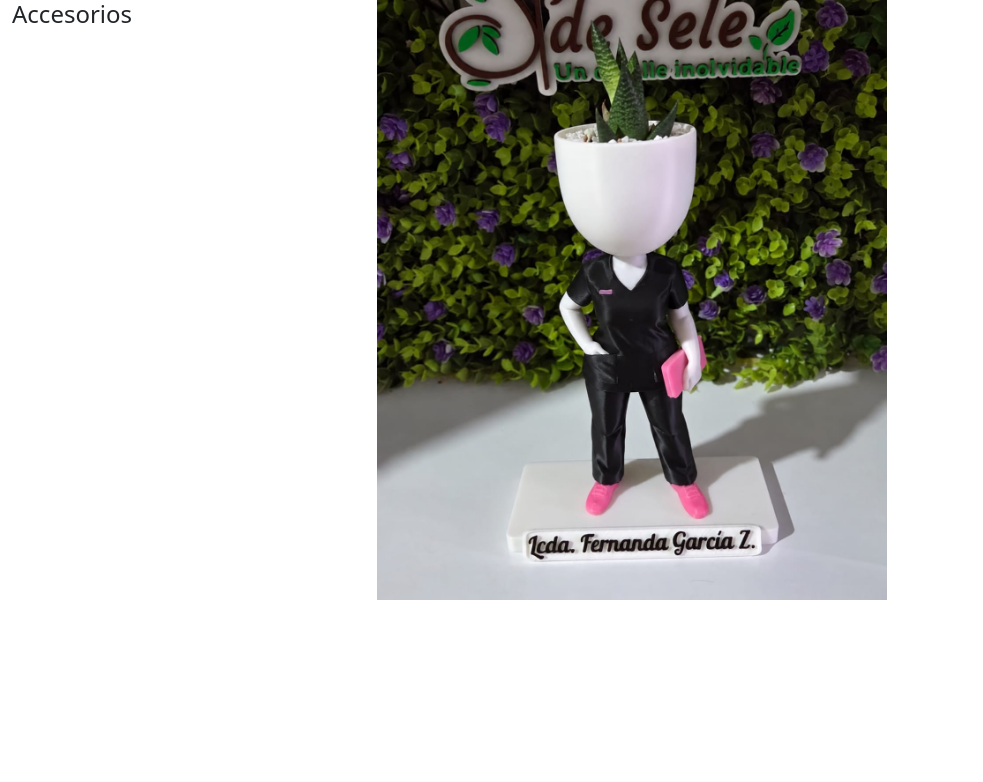
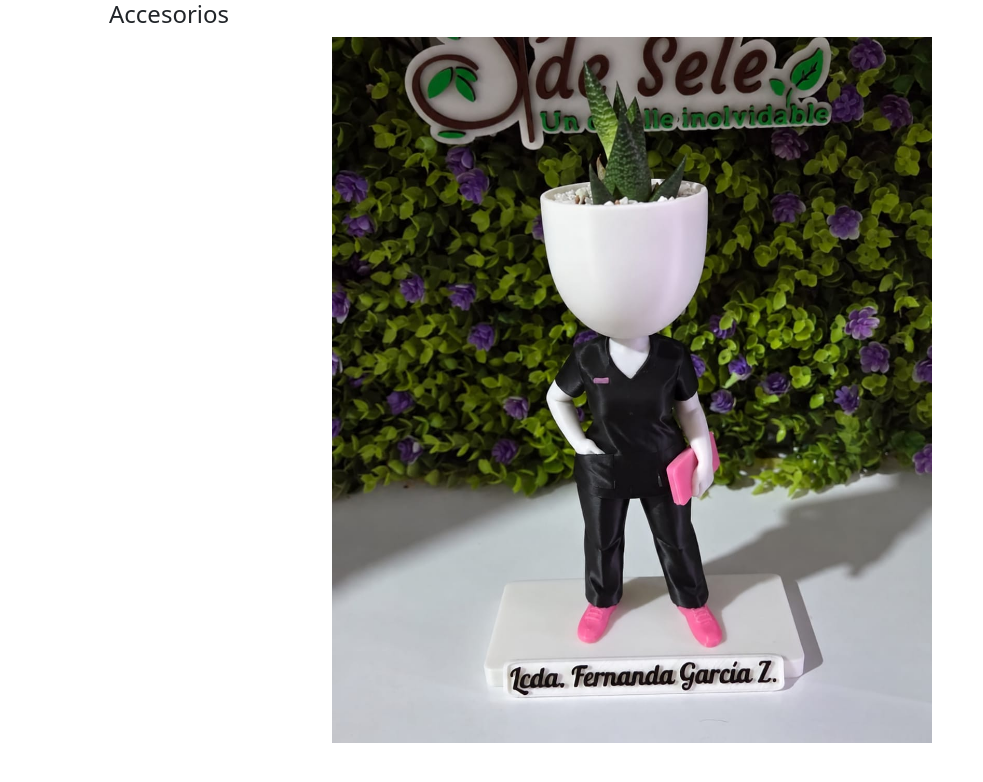
Before and after one commit to danielSan777/VentaPruebaApp, an Angular app: page /cliente in a window 1280 px wide. Shown: the top 782 px of the page, without its empty margins (0-983 px from the left). Built offline with nearby package versions, Linux system fonts and the light colour scheme.

Commit message:
pantalla accesorios con bootrap

```diff
--- a/src/app/cliente/cliente.css
+++ b/src/app/cliente/cliente.css
@@ -1,22 +1,19 @@
 .visor {
     position: relative;
     width: 600px;
-    height: 600px;
+    max-width: 100%;
     overflow: hidden;
 }
 
 .maceta {
-    position: absolute;
-
-    left: 0;
-    top: 0;
-
+    display: block;
     width: 100%;
-    height: 100%;
-
-    object-fit: contain;
+    height: auto;
 }
 
 .accesorio-colocado {
     position: absolute;
+    pointer-events: auto;
+    cursor: grab;
+    touch-action: none;
 }
--- a/src/app/cliente/cliente.html
+++ b/src/app/cliente/cliente.html
@@ -1,21 +1,20 @@
 <div class="container-fluid">
-
+    <h4 class="w-25  text-center">Accesorios</h4>
     <div class="row">
 
         <!-- ACCESORIOS -->
         <div class="col-md-3">
 
-            <h4>Accesorios</h4>
 
             @for(
             accesorio of configuracion();
             track accesorio.accesorioId
             ){
 
-            <button type="button" class="btn btn-outline-primary w-100 mb-2" (click)="agregarAccesorio(accesorio)"
-                [disabled]="estaSeleccionado(accesorio.accesorioId)">
+            <button type="button" class="btn btn-outline-primary w-100 mb-2 d-flex flex-column align-items-center"
+                (click)="agregarAccesorio(accesorio)" [disabled]="estaSeleccionado(accesorio.accesorioId)">
 
-                <img [src]="accesorio.imagen" width="50">
+                <img [src]="accesorio.imagen" width="70" height="70" class="mb-2 object-fit-contain">
 
                 {{ accesorio.nombre }}
 
--- a/src/app/cliente/cliente.ts
+++ b/src/app/cliente/cliente.ts
@@ -29,6 +29,7 @@ export class Cliente implements OnInit {
     this.configuracion.set(
       datosGuardados.accesorios as AccesorioColocado[]
     );
+
   }
 
 
--- a/src/app/editor-producto/editor-producto.html
+++ b/src/app/editor-producto/editor-producto.html
@@ -28,9 +28,8 @@
           track accesorio.id
           ) {
 
-          <div class="card mb-3" (cdkDragMoved)="registrarPreview()" [cdkDragPreviewClass]="'preview-transparente'"
-            cdkDrag [cdkDragData]="accesorio" [cdkDragDisabled]="estaColocado(accesorio.id)"
-            [class.opacity-50]="estaColocado(accesorio.id)">
+          <div class="card mb-3" [cdkDragPreviewClass]="'preview-transparente'" cdkDrag [cdkDragData]="accesorio"
+            [cdkDragDisabled]="estaColocado(accesorio.id)" [class.opacity-50]="estaColocado(accesorio.id)">
 
             <div class="card-body text-center">
 
--- a/src/app/editor-producto/editor-producto.ts
+++ b/src/app/editor-producto/editor-producto.ts
@@ -218,7 +218,7 @@ export class EditorProducto {
 
     // Ancho del accesorio como % del visor (≈140px en un visor de 600px)
     const anchoPct = 23;
-    const altoPct = 2;
+    const altoPct = 1;
     // Tamaño aproximado en píxeles, solo para el respaldo y el límite
     const anchoPx = rect.width * anchoPct / 100;
     const altoPx = rect.height * altoPct / 100;  // misma proporción que 140x90
@@ -380,13 +380,6 @@ export class EditorProducto {
   }
 
 
-  registrarPreview(): void {
-    const preview = document.querySelector('.cdk-drag-preview');
-    if (preview) {
-      this.rectPreview = preview.getBoundingClientRect();
-    }
-  }
-
 
   seleccionarAccesorio(a: AccesorioColocado): void {
     this.accesorioSeleccionadoId.set(a.id);
```
